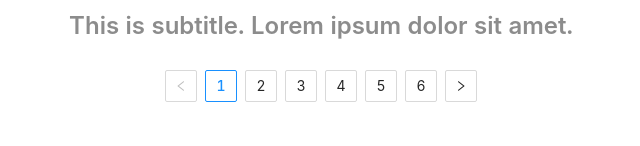
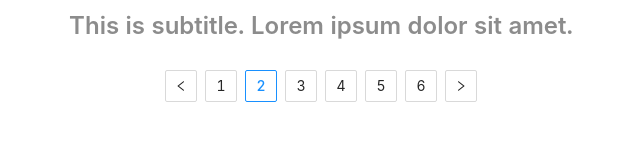
Before and after one commit to devneu/frontend, a React (Create React App) app: page /blog in a window 1280 px wide. Shown: the part 154-300 px from the top of the page, without its empty margins (319-959 px from the left). Built offline with nearby package versions, Linux system fonts and the light colour scheme.

Commit message:
If currentPage is float => Math.ceil() instead of Math.trunc()

```diff
--- a/src/components/Pagination/Pagination.tsx
+++ b/src/components/Pagination/Pagination.tsx
@@ -10,7 +10,7 @@
 }
 
 const Pagination = ({ defaultCurrentPage, totalItems, currentPage, pageSize }: PaginationProps) => {
-   currentPage = Math.trunc(currentPage);
+   currentPage = Math.ceil(currentPage);
    const neededPages = Math.ceil(totalItems / pageSize);
 
    if ((neededPages < currentPage) || (currentPage < 1)) {
```
